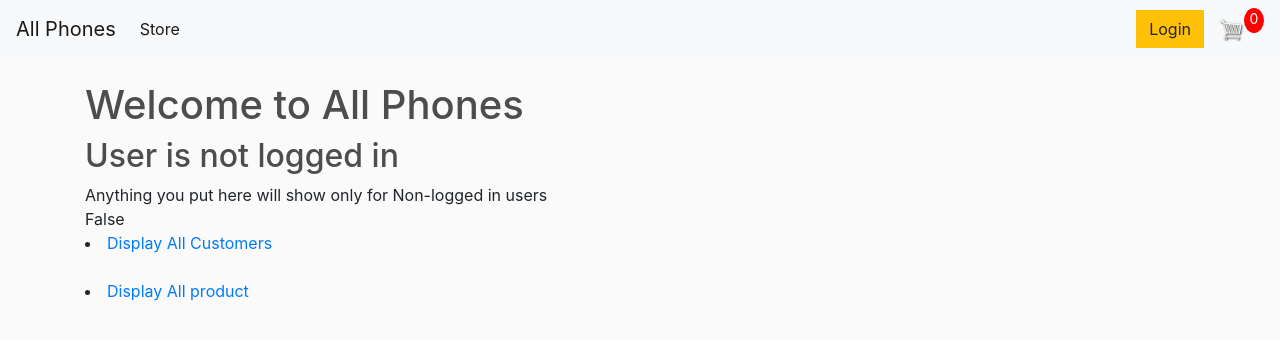
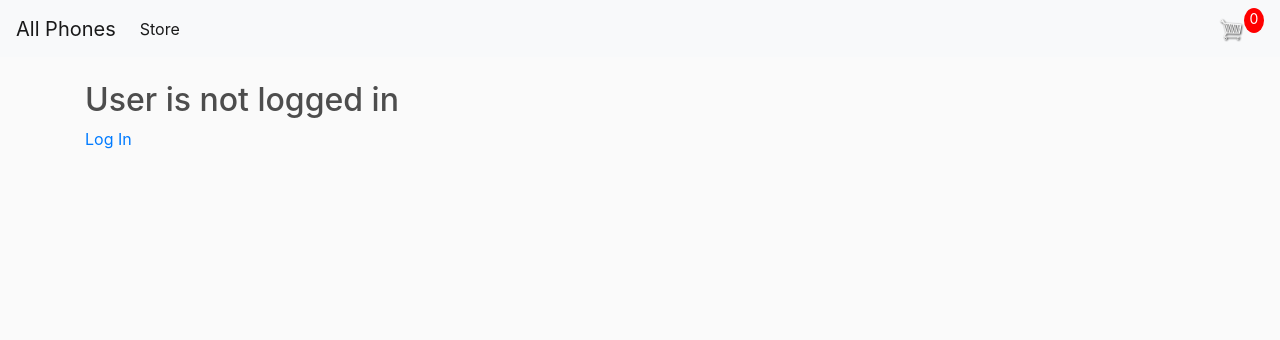
Before and after one commit to mis350-s21/final-project-final_nada-hajar-abdullah, a Django app: page /shop/ in a window 1280 px wide. Shown: the top 340 px of the page. Run offline with Django 3.2, Linux system fonts and the light colour scheme; some libraries are stand-ins or nearby versions.

Commit message:
done fixing- good luck

```diff
--- a/all_phones/ECOMMERCE/settings.py
+++ b/all_phones/ECOMMERCE/settings.py
@@ -131,8 +131,8 @@ STATICFILES_DIRS = [
 ]
 MEDIA_URL ='css/images/'
 MEDIA_ROOT= os.path.join(BASE_DIR, 'static/images')
-LOGIN_REDIRECT_URL='index'
-LOGOUT_REDIRECT_URL='index'
+LOGIN_REDIRECT_URL='greeting'
+LOGOUT_REDIRECT_URL='greeting'
 ALLOWED_HOSTS = ['*']
 X_FRAME_OPTIONS = '*'
 
--- a/all_phones/ECOMMERCE/urls.py
+++ b/all_phones/ECOMMERCE/urls.py
@@ -23,7 +23,8 @@ urlpatterns = [
     path('admin/', admin.site.urls),
     path('shop/', include('djecommerce.urls')),
     path('accounts/', include('django.contrib.auth.urls')),
-    path('accounts/', include('allauth.urls')),
+    path('', TemplateView.as_view(template_name='greeting.html')),
+    #path('accounts/', include('allauth.urls')),
 
 
 ]
--- a/all_phones/djecommerce/templates/greeting.html
+++ b/all_phones/djecommerce/templates/greeting.html
@@ -11,22 +11,19 @@
     <title>Document</title>
 </head>
 <body>
+    {% if user.is_authenticated %}
+        <h1>Welcome to All Phones, {{user.username}} </h1>
+        <li><a href="/shop/list_customers/">Display All Customers</a></li><br>
+<li><a href="/shop/list_products/">Display All product</a></li><br>
+        <a href="{% url 'logout' %}"><button type="button">Log Out</button></a><br>
+        {% else %}
+        <h2>User is not logged in </h2>
+        <a href="{% url 'login' %}">Log In</a>
 
-    <h1>Welcome to All Phones </h1>
+    {% endif %}
 
 
-    {% if request.user.is_authenticated %} <br>
-    <h2>The User is logged in</h2>
-    anything you put here will show only for logged in users
-    {% else %}
-    <h2>User is not logged in </h2>
-    Anything you put here will show only for Non-logged in users
-    {% endif %}
+</body>
 
-    {{ request.user.username }} <br>
-    {{ request.user.is_staff }}
-</body>
-<li><a href="/shop/list_customers/">Display All Customers</a></li><br>
-<li><a href="/shop/list_products/">Display All product</a></li><br>
 {% endblock content%}
 </html>
--- a/all_phones/djecommerce/templates/store/base.html
+++ b/all_phones/djecommerce/templates/store/base.html
@@ -11,6 +11,7 @@
     <meta name="viewport" content="width=device-width, initial-scale=1, maximum-scale=1, minimum-scale=1" />
 </head>
 <body>
+
 
     <nav class="navbar navbar-expand-lg navbar-light bg-light">
         <a class="navbar-brand" href="{% url 'greeting' %}">All Phones</a>
@@ -26,7 +27,7 @@
 
           </ul>
           <div class="form-inline my-2 my-lg-0">
-               <a href="#"class="btn btn-warning">Login</a>
+
 
                <a href="{% url 'cart' %}">
                   <img  id="cart-icon" src="{% static 'css/images/cart.png' %}">
--- a/all_phones/djecommerce/urls.py
+++ b/all_phones/djecommerce/urls.py
@@ -15,7 +15,7 @@ Including another URLconf
 """
 from django.urls import path
 from . import views
-#from django.views.generic.base import TemplateView
+from django.views.generic.base import TemplateView
 urlpatterns = [
     path('', views.greeting, name='greeting'),
     path('list_customers/', views.list_customer, name='list_customer'),
@@ -29,6 +29,7 @@ urlpatterns = [
 
     path('detail_viwe/<int:id>/', views.detail_viwe ,name='detail_viwe'),
     path('search_poducts/', views.search_poducts, name='search_poducts'),
+    path('', TemplateView.as_view(template_name='greeting.html')),
 
 
 ]
```
Also changed, not shown: 2 other files.
